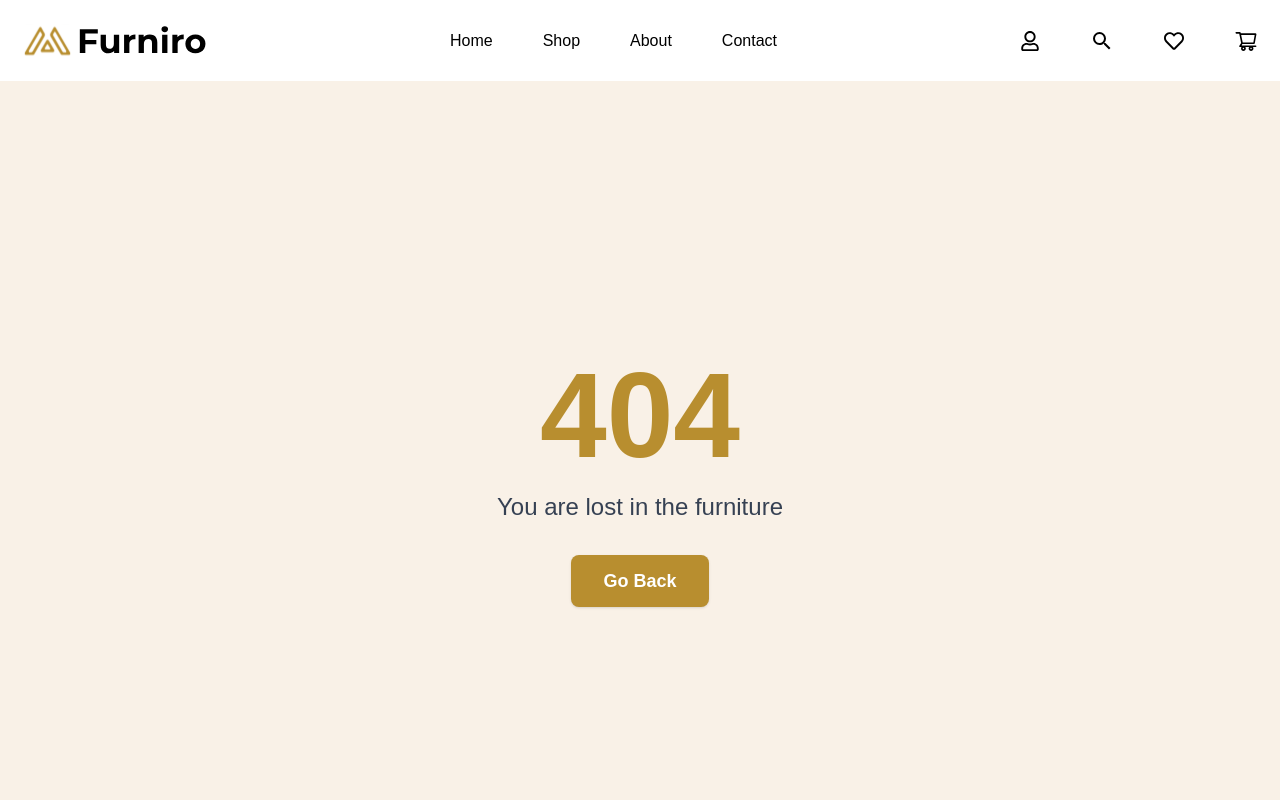
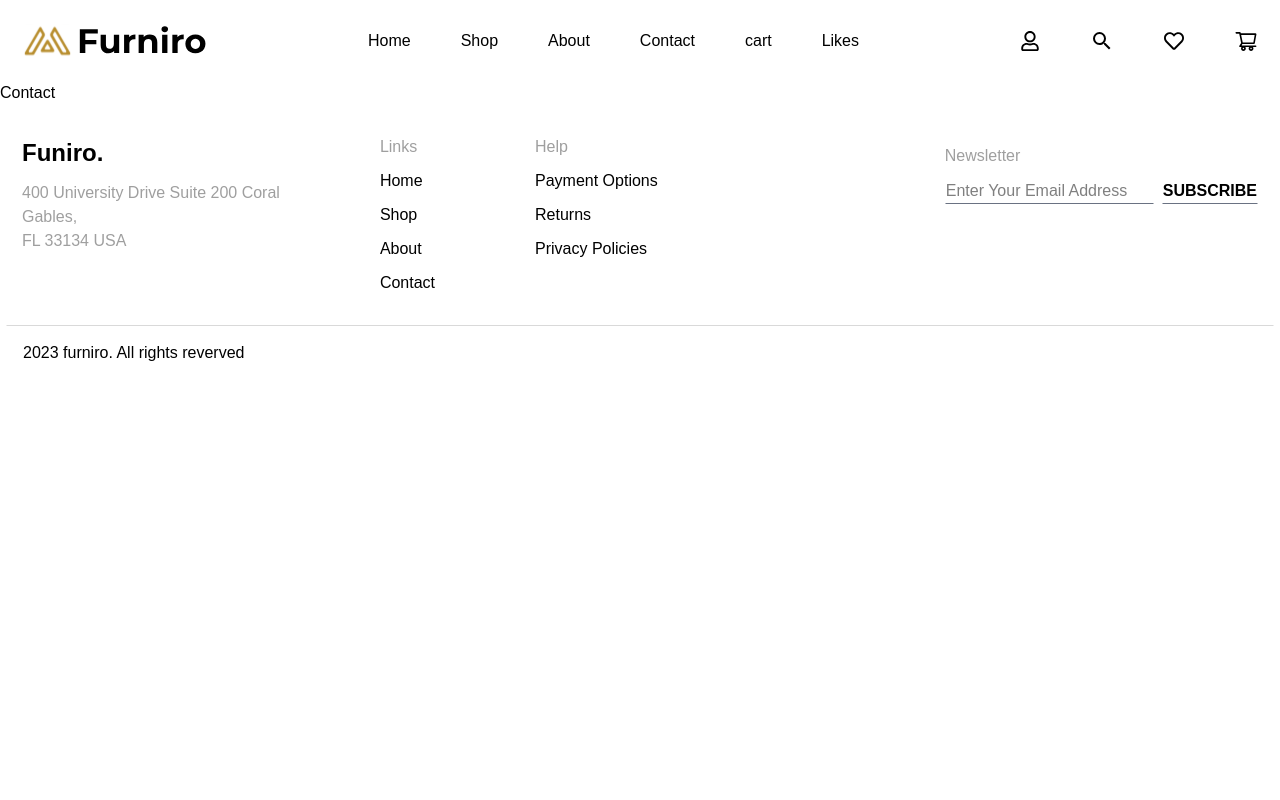
Before and after one commit to fayod7/teamwork, a React (Vite) app: page /contact in a window 1280 px wide. Shown: the top 800 px of the page. Built offline with nearby package versions, Linux system fonts and the light colour scheme.

Commit message:
ready for new pages

```diff
--- a/src/App.jsx
+++ b/src/App.jsx
@@ -5,6 +5,9 @@ import Layout from "./pages/layout/Layout";
 import DetailProduct from "./pages/detail-product/DetailProduct";
 import { useState, useEffect } from "react";
 import LoadingLogo from "../public/logo-for-loading.svg";
+import Cart from "./pages/cart/Cart";
+import Likes from "./pages/likes/Likes";
+import Contact from "./pages/contact/Contact";
 
 const App = () => {
   const [loading, setLoading] = useState(true);
@@ -90,6 +93,9 @@ const App = () => {
           <Route index={true} element={<Home />} />
           <Route path="/product/:id" element={<DetailProduct />} />
           <Route path="*" element={<NotFound />} />
+          <Route path="/cart" element={<Cart/>} />
+          <Route path="/likes" element={<Likes/>} />
+          <Route path="/contact" element={<Contact/>} />
         </Route>
       </Routes>
     </BrowserRouter>
--- /dev/null
+++ b/src/pages/cart/Cart.jsx
@@ -0,0 +1,9 @@
+import React from 'react'
+
+const Cart = () => {
+  return (
+    <div>Cart</div>
+  )
+}
+
+export default Cart
--- /dev/null
+++ b/src/pages/contact/Contact.jsx
@@ -0,0 +1,9 @@
+import React from 'react'
+
+const Contact = () => {
+  return (
+    <div>Contact</div>
+  )
+}
+
+export default Contact
--- /dev/null
+++ b/src/pages/likes/Likes.jsx
@@ -0,0 +1,9 @@
+import React from 'react'
+
+const Likes = () => {
+  return (
+    <div>Likes</div>
+  )
+}
+
+export default Likes
--- a/src/static/index.jsx
+++ b/src/static/index.jsx
@@ -17,6 +17,17 @@ export const headerList = [
   {
     id: 4,
     link: "Contact",
-    to: "*",
+    to: "/contact",
   },
+  {
+    id: 5,
+    link: "cart",
+    to: "/cart",
+  },
+  {
+    id: 6,
+    link: "Likes",
+    to: "/likes",
+  },
+
 ];
--- /dev/null
+++ b/src/static/routes.jsx
@@ -0,0 +1,22 @@
+const routes = [
+ {
+    id: 5,
+    src: <AiOutlineShoppingCart className="size-6" />,
+    to: "/cart",
+  },
+  {
+    id: 6,
+    src:<FaRegHeart className="size-5" />,
+    to: "/likes",
+  },
+  {
+    id: 7,
+    src:<FaRegHeart className="size-5" />,
+    to: "/search",
+  },
+  {
+    id: 8,
+    src:<FaRegUser className="size-5" />,
+    to: "/user",
+  },
+]
```
